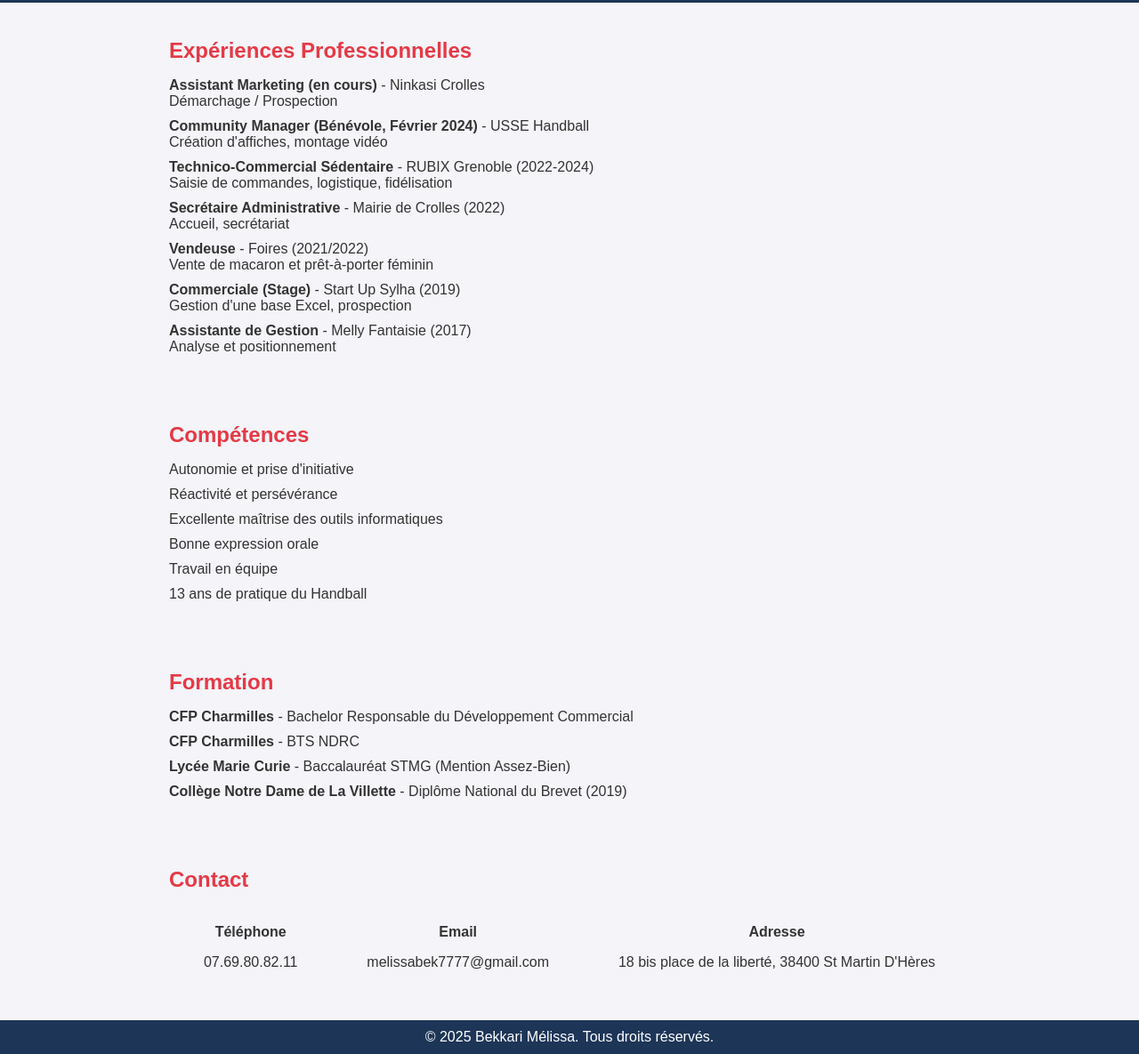
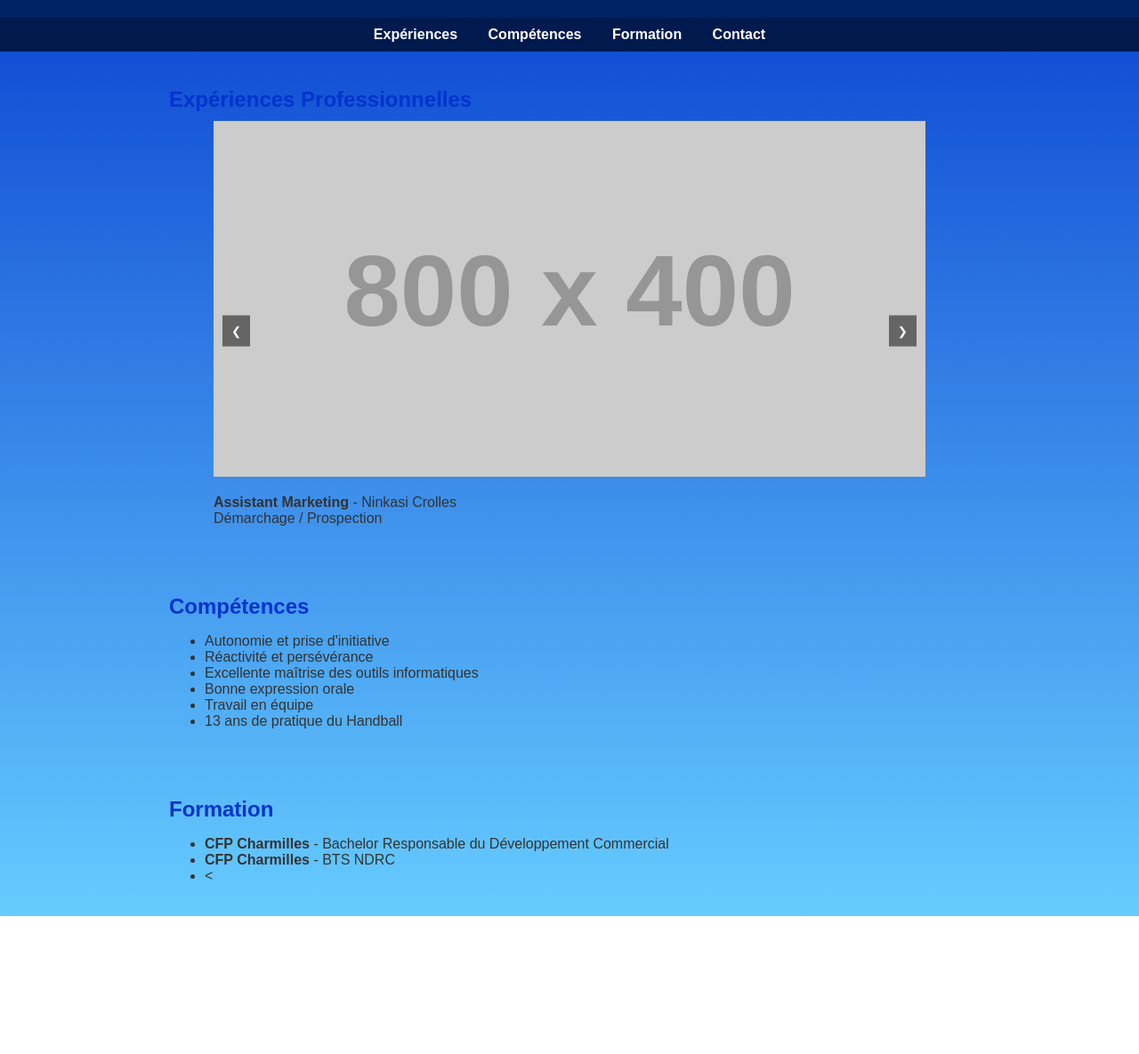
Before and after one commit to melbekkari/cv-bekkari-melissa, a plain HTML site: page index.html in a window 1280 px wide. Shown: the part 162-1347 px from the top of the page at 89% size. After the commit the page ends 1192 px from the top, so only its background shows below. Drawn offline with Linux system fonts and the light colour scheme; placeholder pictures from the web are drawn by us.

Commit message:
Update index.html

```diff
--- a/index.html
+++ b/index.html
@@ -1,4 +1,4 @@
-<index.html>
+<!DOCTYPE html>
 <html lang="fr">
 <head>
     <meta charset="UTF-8">
@@ -9,20 +9,23 @@
             font-family: Arial, sans-serif;
             margin: 0;
             padding: 0;
-            background-color: #f4f4f9;
+            background: linear-gradient(to bottom, #0033cc, #66ccff);
             color: #333;
         }
         header {
-            background-color: #e63946;
+            background-color: #002366;
             color: #fff;
             padding: 20px 0;
             text-align: center;
         }
-        header h1 {
-            margin: 0;
+        header img {
+            width: 150px;
+            height: 150px;
+            border-radius: 50%;
+            margin-bottom: 10px;
         }
         nav {
-            background-color: #1d3557;
+            background-color: #001a4d;
             color: #fff;
             padding: 10px 0;
             text-align: center;
@@ -42,36 +45,56 @@
             margin: auto;
         }
         .section-title {
-            color: #e63946;
+            color: #0033cc;
             margin-bottom: 10px;
             font-size: 1.5em;
         }
-        ul {
-            list-style-type: none;
-            padding: 0;
+        .carousel {
+            position: relative;
+            max-width: 800px;
+            margin: auto;
+            overflow: hidden;
         }
-        ul li {
-            margin-bottom: 10px;
+        .carousel-item {
+            display: none;
+            width: 100%;
+        }
+        .carousel-item img {
+            width: 100%;
+        }
+        .carousel-item.active {
+            display: block;
+        }
+        button.prev, button.next {
+            position: absolute;
+            top: 50%;
+            transform: translateY(-50%);
+            background-color: rgba(0, 0, 0, 0.5);
+            color: white;
+            border: none;
+            cursor: pointer;
+            padding: 10px;
+            z-index: 2;
+        }
+        button.prev {
+            left: 10px;
+        }
+        button.next {
+            right: 10px;
         }
         footer {
-            background-color: #1d3557;
+            background-color: #001a4d;
             color: #fff;
             text-align: center;
             padding: 10px 0;
             margin-top: 20px;
-        }
-        .contact {
-            display: flex;
-            justify-content: space-around;
-            margin-top: 20px;
-        }
-        .contact div {
-            text-align: center;
+            font-size: 0.9em;
         }
     </style>
 </head>
 <body>
     <header>
+        <img src="IMG_5780.jpeg" alt="Photo de Bekkari Mélissa">
         <h1>Bekkari Mélissa</h1>
         <p>Responsable Marketing en Développement Commercial</p>
     </header>
@@ -83,15 +106,22 @@
     </nav>
     <section id="experiences">
         <h2 class="section-title">Expériences Professionnelles</h2>
-        <ul>
-            <li><strong>Assistant Marketing (en cours)</strong> - Ninkasi Crolles<br>Démarchage / Prospection</li>
-            <li><strong>Community Manager (Bénévole, Février 2024)</strong> - USSE Handball<br>Création d'affiches, montage vidéo</li>
-            <li><strong>Technico-Commercial Sédentaire</strong> - RUBIX Grenoble (2022-2024)<br>Saisie de commandes, logistique, fidélisation</li>
-            <li><strong>Secrétaire Administrative</strong> - Mairie de Crolles (2022)<br>Accueil, secrétariat</li>
-            <li><strong>Vendeuse</strong> - Foires (2021/2022)<br>Vente de macaron et prêt-à-porter féminin</li>
-            <li><strong>Commerciale (Stage)</strong> - Start Up Sylha (2019)<br>Gestion d'une base Excel, prospection</li>
-            <li><strong>Assistante de Gestion</strong> - Melly Fantaisie (2017)<br>Analyse et positionnement</li>
-        </ul>
+        <div class="carousel">
+            <div class="carousel-item active">
+                <img src="https://via.placeholder.com/800x400" alt="Assistant Marketing">
+                <p><strong>Assistant Marketing</strong> - Ninkasi Crolles<br>Démarchage / Prospection</p>
+            </div>
+            <div class="carousel-item">
+                <img src="https://via.placeholder.com/800x400" alt="Community Manager">
+                <p><strong>Community Manager</strong> - USSE Handball<br>Création d'affiches, montage vidéo</p>
+            </div>
+            <div class="carousel-item">
+                <img src="https://via.placeholder.com/800x400" alt="Technico-Commercial">
+                <p><strong>Technico-Commercial Sédentaire</strong> - RUBIX Grenoble<br>Saisie de commandes, logistique, fidélisation</p>
+            </div>
+            <button class="prev" onclick="moveSlide(-1)">❮</button>
+            <button class="next" onclick="moveSlide(1)">❯</button>
+        </div>
     </section>
     <section id="competences">
         <h2 class="section-title">Compétences</h2>
@@ -109,29 +139,4 @@
         <ul>
             <li><strong>CFP Charmilles</strong> - Bachelor Responsable du Développement Commercial</li>
             <li><strong>CFP Charmilles</strong> - BTS NDRC</li>
-            <li><strong>Lycée Marie Curie</strong> - Baccalauréat STMG (Mention Assez-Bien)</li>
-            <li><strong>Collège Notre Dame de La Villette</strong> - Diplôme National du Brevet (2019)</li>
-        </ul>
-    </section>
-    <section id="contact">
-        <h2 class="section-title">Contact</h2>
-        <div class="contact">
-            <div>
-                <p><strong>Téléphone</strong></p>
-                <p>07.69.80.82.11</p>
-            </div>
-            <div>
-                <p><strong>Email</strong></p>
-                <p>melissabek7777@gmail.com</p>
-            </div>
-            <div>
-                <p><strong>Adresse</strong></p>
-                <p>18 bis place de la liberté, 38400 St Martin D'Hères</p>
-            </div>
-        </div>
-    </section>
-    <footer>
-        &copy; 2025 Bekkari Mélissa. Tous droits réservés.
-    </footer>
-</body>
-</html>
+            <li><
```
